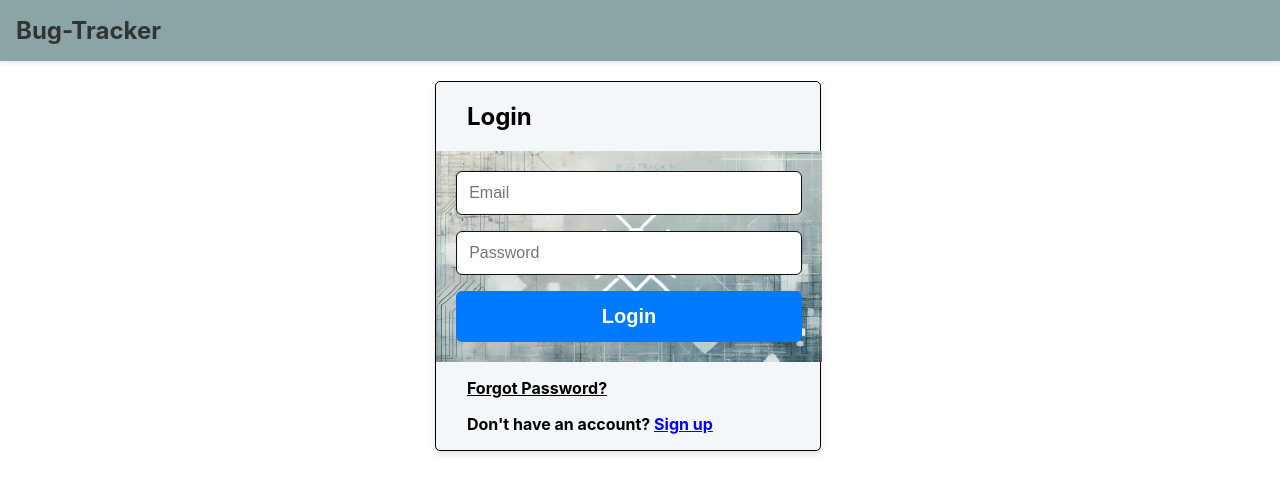
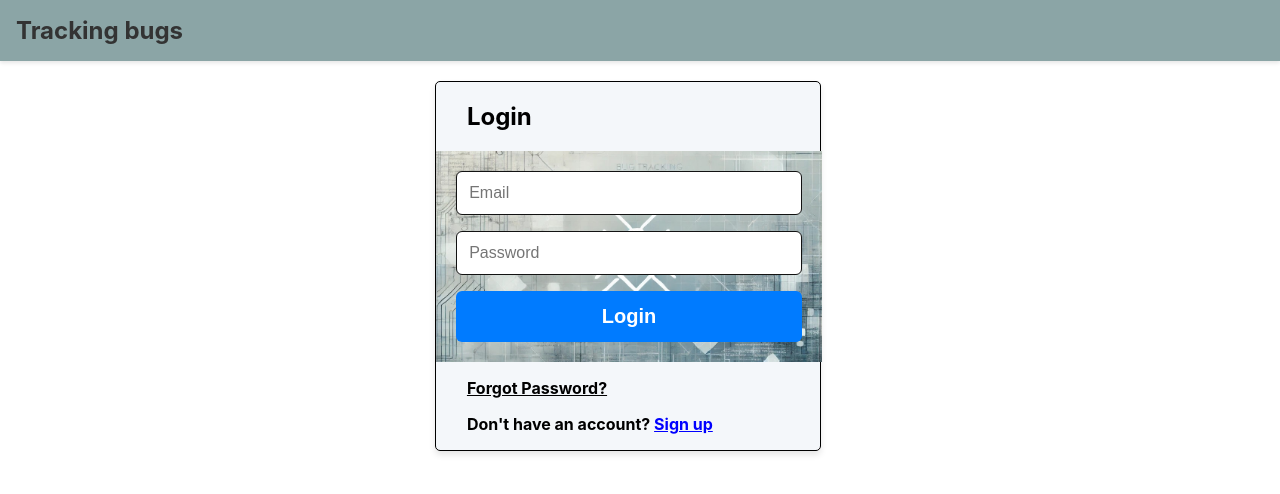
Before and after one commit to 19-ritika/bug-tracker, a React (Create React App) app: page /login in a window 1280 px wide. Shown: the top 494 px of the page. Built offline with nearby package versions, Linux system fonts and the light colour scheme; no server answers.

Commit message:
push changes

```diff
--- a/src/Components/Dashboard.js
+++ b/src/Components/Dashboard.js
@@ -107,9 +107,9 @@ const Dashboard = () => {
             ) : (
                 <>
                     <button className="addBugButton" onClick={() => setShowAddBugForm(true)}>
-                        Add-Bug
+                        Add Bug
                     </button>
-                    <h2 id = 'bugHead'>Bug-List </h2>
+                    <h2 id = 'bugHead'>Bug List </h2>
                     <table className="bugTable">
                         <thead>
                             <tr>
--- a/src/Components/NavBar.js
+++ b/src/Components/NavBar.js
@@ -20,7 +20,7 @@ const NavBar = () => {
     return (
         <nav className="nav">
             <div className="logo" onClick={() => navigate('/dashboard')}>
-                <h2 className="title">Bug-Tracker</h2>
+                <h2 className="title">Tracking bugs</h2>
             </div>
             {currentUser && (
                 <button className="logoutButton" onClick={handleLogout}>Logout</button>
```
